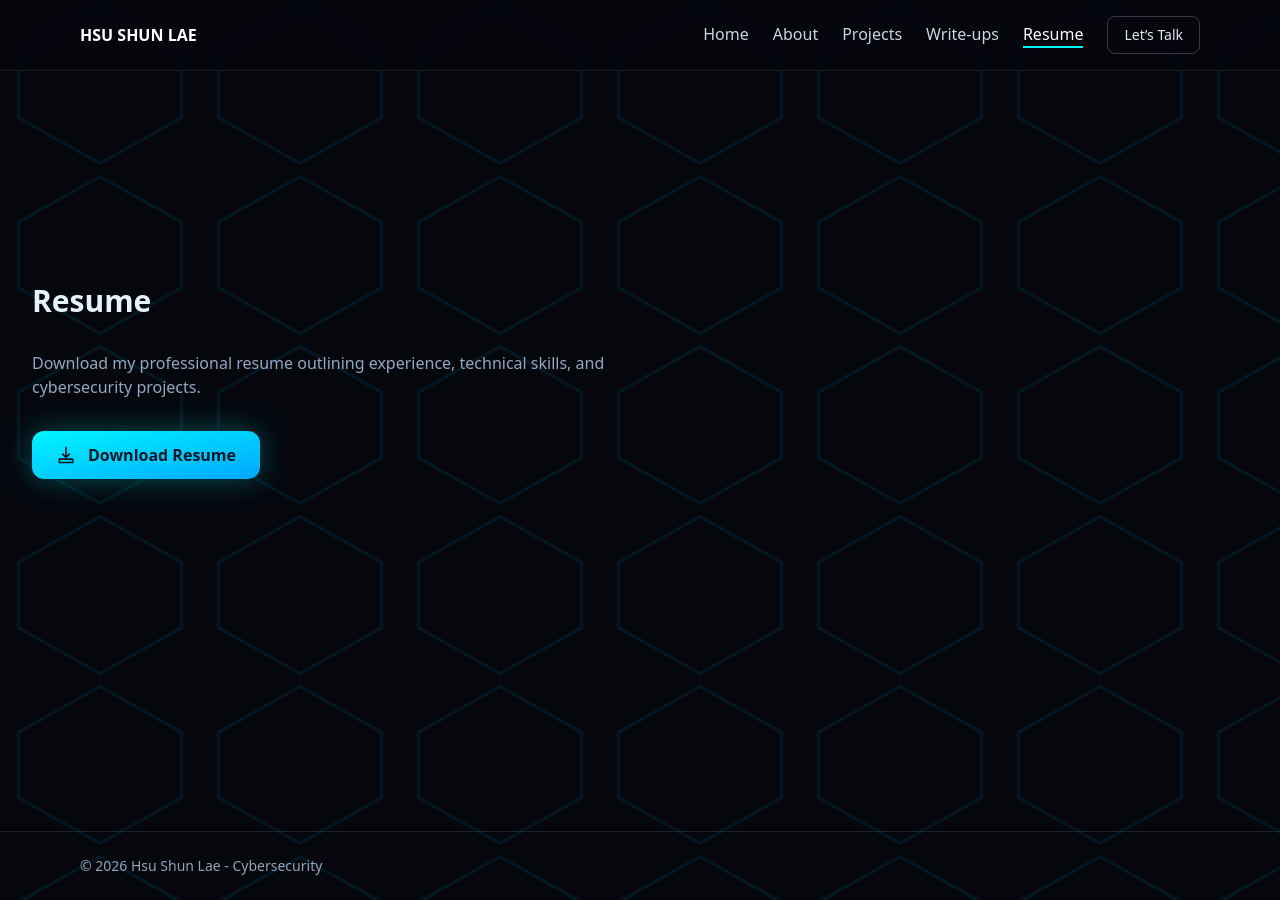
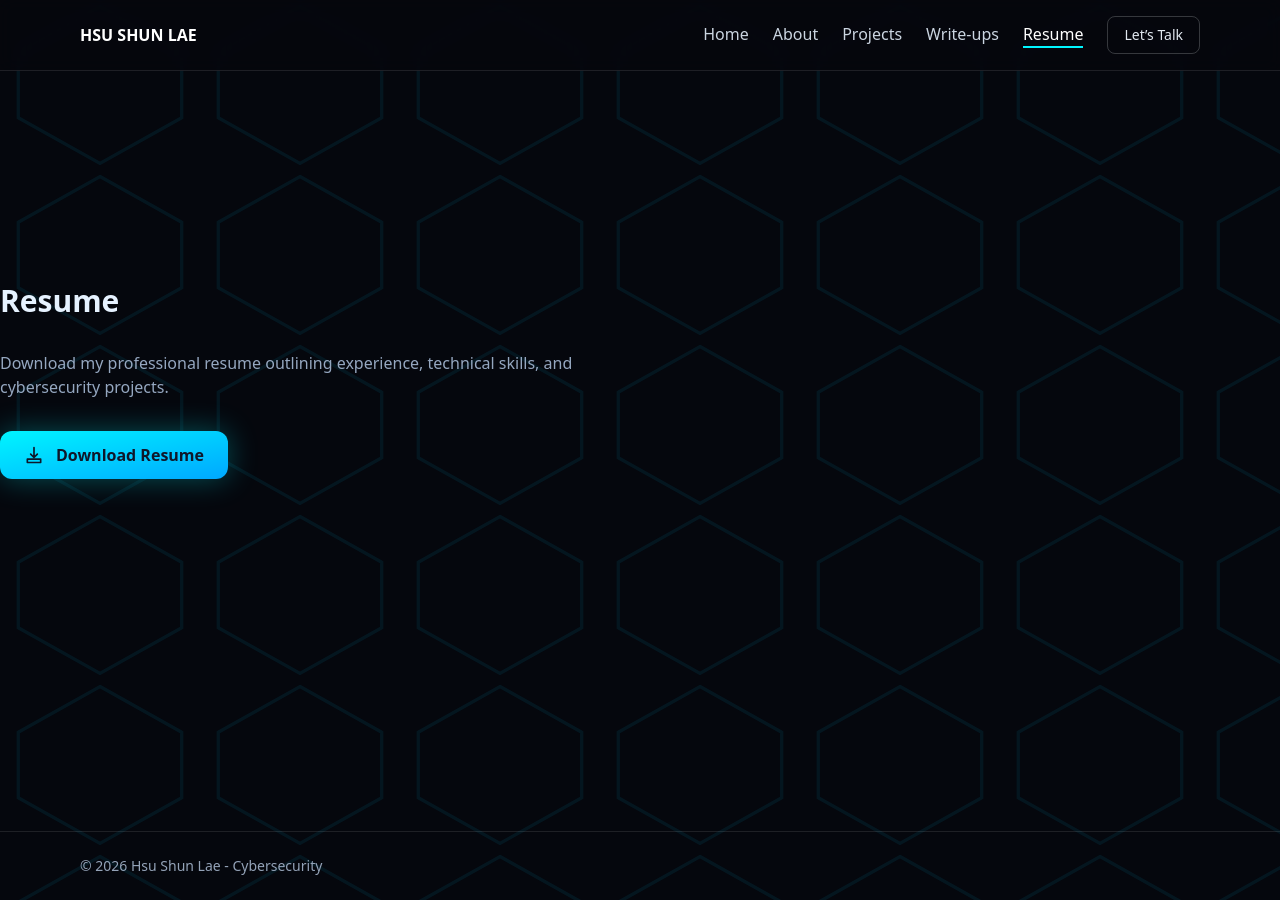
Before and after one commit to HsuShunLae/HsuShunLae.github.io, a Jekyll site: the page built from index.md, in a window 1280 px wide and 900 px high, scrolled down 3789 px. Built offline with Jekyll 4.4.1, drawn with Linux system fonts in a browser that asks for light colours; nearby versions of some CDN libraries.

Commit message:
Update resume-section.html

```diff
--- a/_includes/resume-section.html
+++ b/_includes/resume-section.html
@@ -1,6 +1,6 @@
 <section id="resume" class="relative min-h-screen flex items-center overflow-hidden">
 
-  <div class="mx-auto w-full max-w-[1300px] px-8">
+  <div class="mx-auto w-full max-w-[1300px]">
 
    <h2 class="text-3xl font-bold mb-8">
         Resume
```
